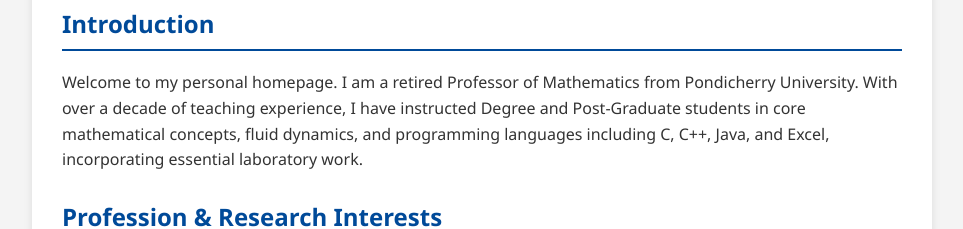
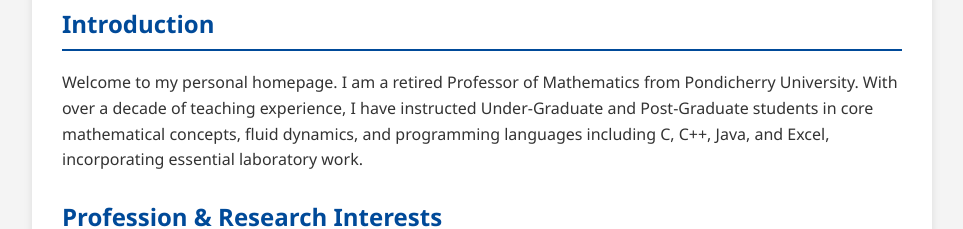
Before and after one commit to rpdhaneshwar-afk/My-Website, a plain HTML site: page contact.html in a window 1280 px wide. Shown: the part 251-480 px from the top of the page, without its empty margins (158-1121 px from the left). Drawn offline with Linux system fonts and the light colour scheme.

Commit message:
Update contact.html

```diff
--- a/contact.html
+++ b/contact.html
@@ -62,7 +62,7 @@ html
         <section id="introduction">
             <h2>Introduction</h2>
             <p>
-                Welcome to my personal homepage. I am a retired Professor of Mathematics from Pondicherry University. With over a decade of teaching experience, I have instructed Degree and Post-Graduate students in core mathematical concepts, fluid dynamics, and programming languages including C, C++, Java, and Excel, incorporating essential laboratory work.
+                Welcome to my personal homepage. I am a retired Professor of Mathematics from Pondicherry University. With over a decade of teaching experience, I have instructed Under-Graduate and Post-Graduate students in core mathematical concepts, fluid dynamics, and programming languages including C, C++, Java, and Excel, incorporating essential laboratory work.
             </p>
         </section>
 
```
